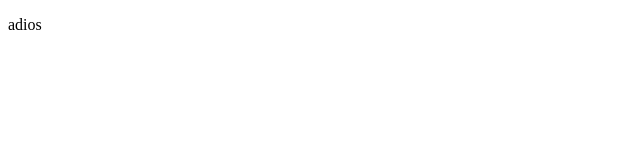
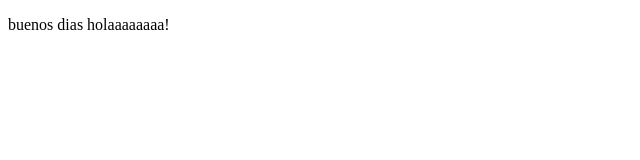
Before and after one commit to GeraldineCh/Pinterest, a website: page src/index.html in a window 1280 px wide. Shown: the whole page, without its empty margins (0-640 px from the left). Drawn offline with Linux system fonts and the light colour scheme.

Commit message:
modificando directorio

```diff
--- a/src/index.html
+++ b/src/index.html
@@ -5,7 +5,7 @@
 	<title>Title</title>
 </head>
 <body>
-<p>adios</p>
+<p>buenos dias holaaaaaaaa!</p>
 
 </body>
 </html>
```
